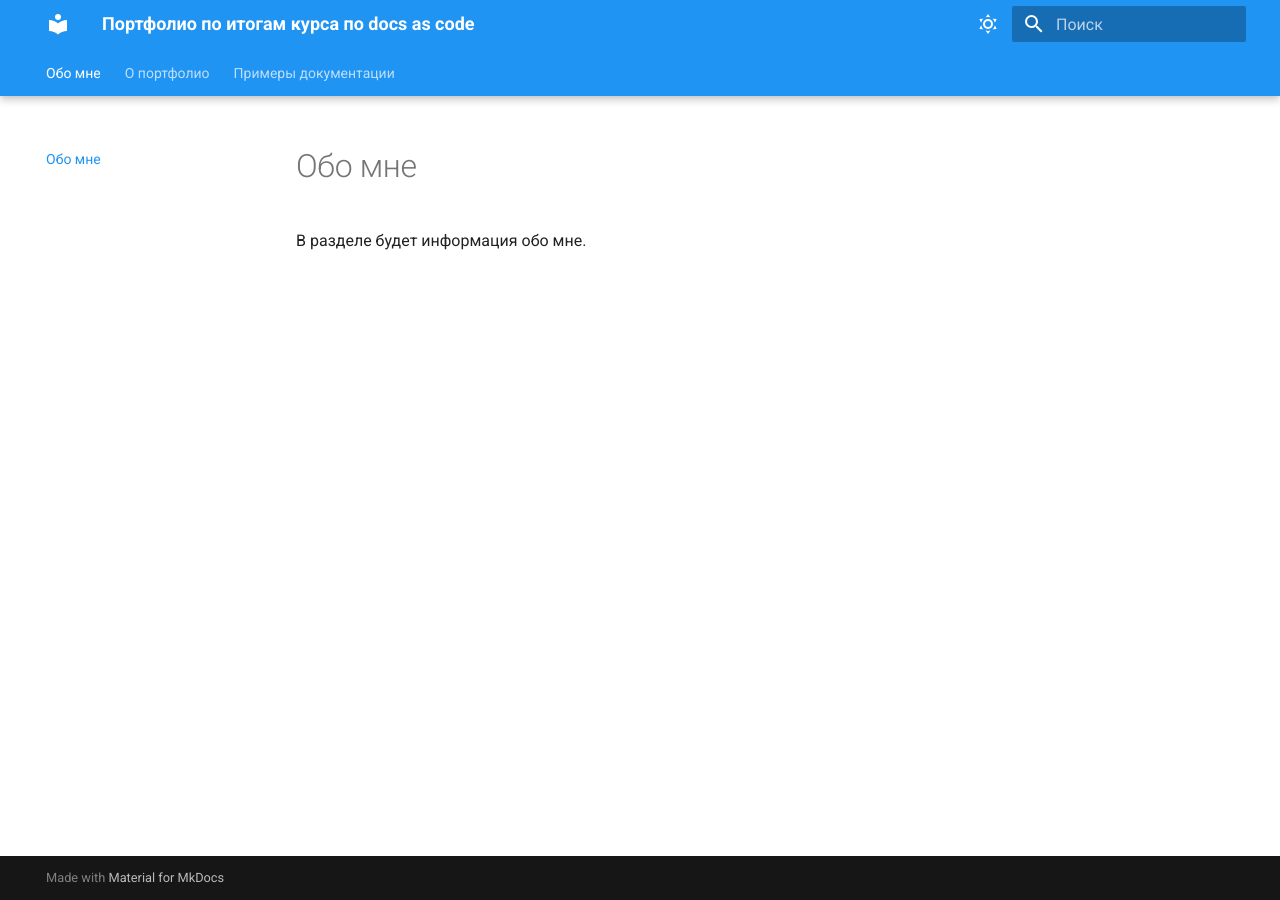
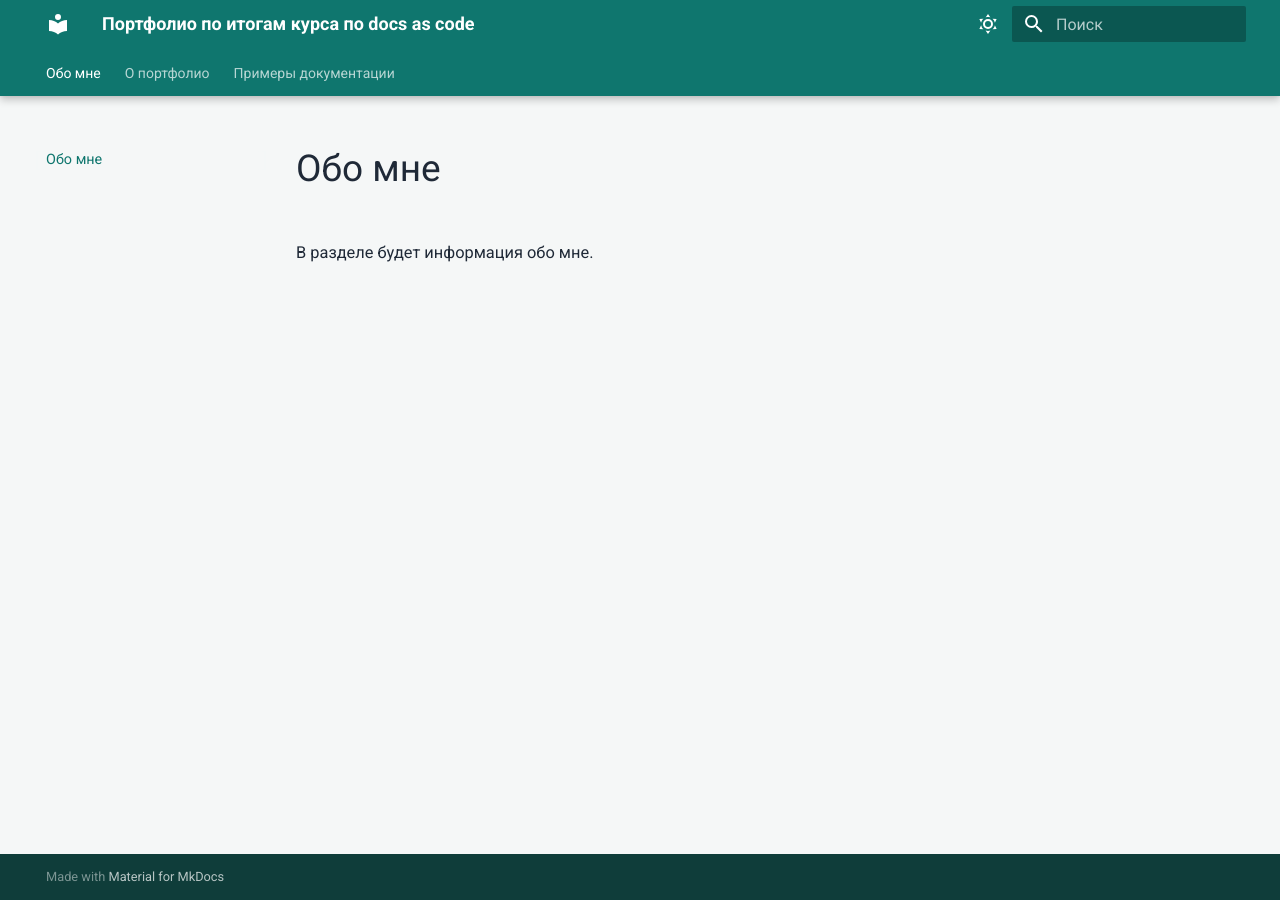
Before and after one commit to VikKonst/docs-as-code-project, an MkDocs documentation site: the page built from docs/index.md, in a window 1280 px wide. Built offline with MkDocs 1.6.1 and Material for MkDocs 9.7.7, drawn with Linux system fonts in a browser that asks for light colours.

Commit message:
project style configured

```diff
--- a/docs/stylesheets/extra.css
+++ b/docs/stylesheets/extra.css
@@ -24,3 +24,116 @@
   font-size: 0.8em;
   opacity: 0.6;
 }
+
+[data-md-color-scheme="default"] {
+    --md-primary-fg-color: #0F766E;
+    --md-accent-fg-color: #10B981;
+    --md-default-bg-color: #F5F7F7;
+    --md-footer-bg-color: #134E4A;
+    --md-footer-bg-color--dark: #0F3D3A;
+    --md-default-fg-color: #1F2937;
+    --md-default-fg-color--light: #4B5563;
+    --md-default-fg-color--lighter: #6B7280;
+    --md-typeset-a-color: #0F766E;
+    --md-default-fg-color--lightest: rgba(0, 0, 0, 0.12);
+}
+
+[data-md-color-scheme="slate"] {
+    --md-primary-fg-color: #0F766E;
+    --md-accent-fg-color: #34D399;
+    --md-default-bg-color: #1F2727;
+    --md-footer-bg-color: #134E4A;
+    --md-footer-bg-color--dark: #0F3D3A;
+    --md-default-fg-color: #E6ECEC;
+    --md-default-fg-color--light: #B8C2C2;
+    --md-default-fg-color--lighter: #8FA1A1;
+    --md-typeset-a-color: #4FD1C5;
+    --md-default-fg-color--lightest: rgba(255, 255, 255, 0.12);
+}
+
+[data-md-color-scheme="slate"] .md-nav__link--active,
+[data-md-color-scheme="slate"] .md-nav__link:focus,
+[data-md-color-scheme="slate"] .md-nav__link:hover {
+    color: #4FD1C5;
+}
+[data-md-color-scheme="slate"] .md-typeset a {
+    color: #4FD1C5;
+}
+[data-md-color-scheme="slate"] .md-typeset a:hover {
+    color: #67E8F9;
+}
+
+.md-typeset {
+  font-size: 0.82rem;
+  line-height: 1.75;
+  letter-spacing: 0;
+}
+
+.md-typeset h1,
+.md-typeset h2,
+.md-typeset h3,
+.md-typeset h4,
+.md-typeset h5,
+.md-typeset h6 {
+  letter-spacing: 0;
+  color: var(--md-default-fg-color);
+}
+
+.md-typeset h1 {
+  font-size: 1.85rem;
+  font-weight: 490;
+  line-height: 1.25;
+}
+
+.md-typeset h2 {
+  font-size: 1.32rem;
+  font-weight: 460;
+  line-height: 1.35;
+}
+
+.md-typeset h3 {
+  font-size: 1.12rem;
+  font-weight: 440;
+  line-height: 1.4;
+}
+
+.md-typeset h4 {
+  font-size: 0.98rem;
+  font-weight: 420;
+  line-height: 1.45;
+}
+
+.md-typeset h5,
+.md-typeset h6 {
+  font-size: 0.86rem;
+  font-weight: 400;
+  line-height: 1.5;
+}
+
+.md-typeset p,
+.md-typeset li {
+  color: var(--md-default-fg-color);
+}
+
+.md-typeset strong {
+  font-weight: 650;
+}
+
+.md-nav {
+  font-size: 0.72rem;
+  line-height: 1.45;
+}
+
+.md-nav__title {
+  font-weight: 650;
+  letter-spacing: 0;
+}
+
+.md-nav__link {
+  color: var(--md-default-fg-color--light);
+}
+
+.md-nav__link:hover,
+.md-nav__link--active {
+  color: var(--md-typeset-a-color);
+}
```
